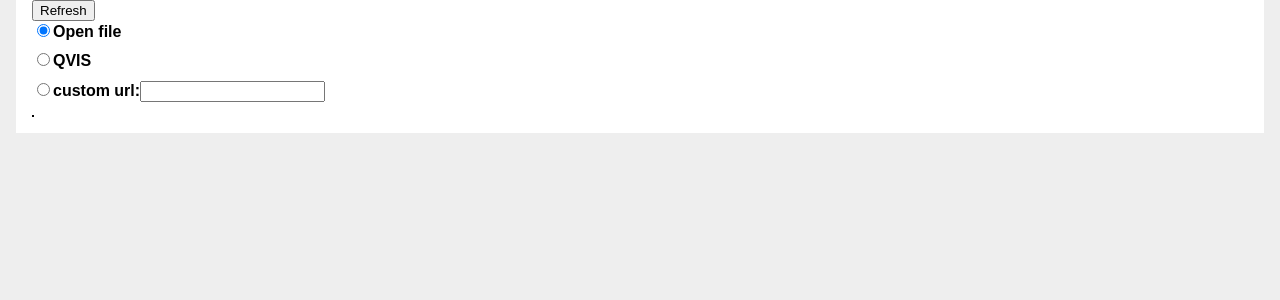
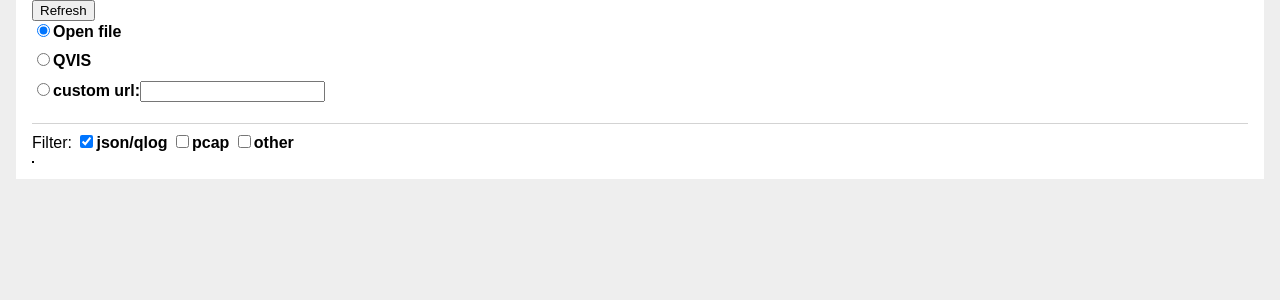
Before and after one commit to JorisHerbots/vegvisir, a Python web app: template vegvisir-web/templates/results.html in a window 1280 px wide. Shown: the part 91-391 px from the top of the page. Run offline with Jinja, Linux system fonts and the light colour scheme; the template is opened without the code that fills it, so the values that code supplies are empty.

Commit message:
add filters

```diff
--- a/vegvisir-web/static/results.js
+++ b/vegvisir-web/static/results.js
@@ -9,6 +9,25 @@ async function set_results(table_div) {
 	await fetch('/results.json')
 		.then(response => response.json())
 		.then(raw => { data = raw; });
+
+	let show_json_qlog = false;
+	let show_pcap = false;
+	let show_other = false;
+	let log_filters = document.getElementsByName('log_filter');
+	log_filters.forEach(filter => {
+		if (filter.checked) {
+			if (filter.id === 'log_filter_json') {
+				show_json_qlog = true;
+			}
+			if (filter.id === 'log_filter_pcap') {
+				show_pcap = true;
+			}
+			if (filter.id === 'log_filter_other') {
+				show_other = true;
+			}
+		}
+	});
+	let show_any_log = show_json_qlog || show_pcap || show_other;
 
 	// set headers
 	let hr = document.createElement('tr');
@@ -34,18 +53,36 @@ async function set_results(table_div) {
 		for (const child in children) {
 			if (child == '/files') {
 				children[child].forEach(file => {
-					tds.push(new td(file, 1, [], path + node + '/' + file));
+					let show = false;
+					let filename_parts = file.split('.');
+					let ext = filename_parts[filename_parts.length - 1];
+
+					if (['json', 'qlog'].includes(ext)) { if (show_json_qlog) { show = true; } }
+					else if (['pcap'].includes(ext)) { if (show_pcap) { show = true; } }
+					else if (show_other) { show = true; }
+
+					if (show) {
+						tds.push(new td(file, 1, [], path + node + '/' + file));
+					}
 				});
 			}
 			else {
-				tds = tds.concat([recursive_table(child, children[child], path + node + '/')]);
+				let rc = recursive_table(child, children[child], path + node + '/');
+				if (rc !== undefined) {
+					tds = tds.concat([rc]);
+				}
 			}
 		}
 		let max_depth = 0;
 		tds.forEach(td => {
 			max_depth += td.depth;
 		});
+		if (max_depth < 1) {
+			max_depth = 1;
+		}
+
 		return new td(node, max_depth, tds, path + node + '/');
+
 	};
 
 	let tds = recursive_table('', data.entries, 'logs');
@@ -86,7 +123,7 @@ async function set_results(table_div) {
 								link.innerHTML = linktext;
 								td.appendChild(link);
 							}
-							else {
+							else if (show_any_log) {
 								let button = document.createElement('button');
 								button.innerHTML += linktext + '<b>' + node.node + '</b>';
 								button.onclick = function () {
@@ -144,12 +181,13 @@ let header = document.getElementById('results_header');
 let table = document.getElementById('results_table');
 
 // setup header
-let refresh = document.createElement('button');
-refresh.onclick = function () {
+let refresh_btn = document.createElement('button');
+let refresh = function () {
 	set_results(table);
-}
-refresh.innerText = 'Refresh';
-header.prepend(refresh);
+};
+refresh_btn.onclick = refresh;
+refresh_btn.innerText = 'Refresh';
+header.prepend(refresh_btn);
 
 // Run
 set_results(table);
--- a/vegvisir-web/templates/results.html
+++ b/vegvisir-web/templates/results.html
@@ -15,6 +15,16 @@
 		for="result_viewer_custom_url">custom url:</label><input type="text" id="result_viewer_custom_url_text"
 		name="result_viewer_custom_url_text">
 </div>
+<hr />
+<div>
+	Filter:
+	<input type="checkbox" value="log_filter_json" id="log_filter_json" name="log_filter" onchange="refresh()"
+		checked><label for="">json/qlog</label>
+	<input type="checkbox" value="log_filter_pcap" id="log_filter_pcap" name="log_filter" onchange="refresh()"><label
+		for="">pcap</label>
+	<input type="checkbox" value="log_filter_other" id="log_filter_other" name="log_filter" onchange="refresh()"><label
+		for="">other</label>
+</div>
 <div id='results_table'>
 
 </div>
```
